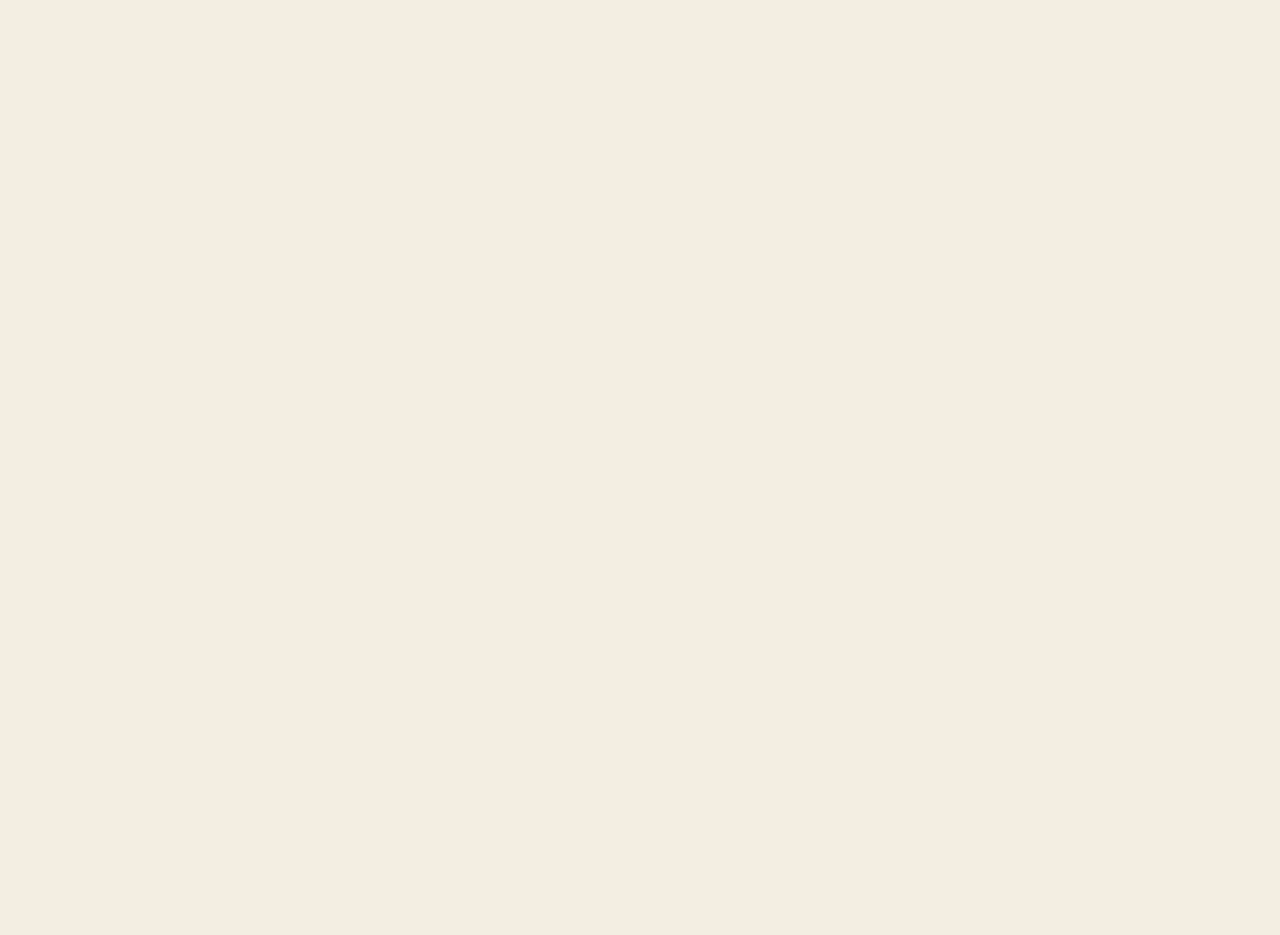
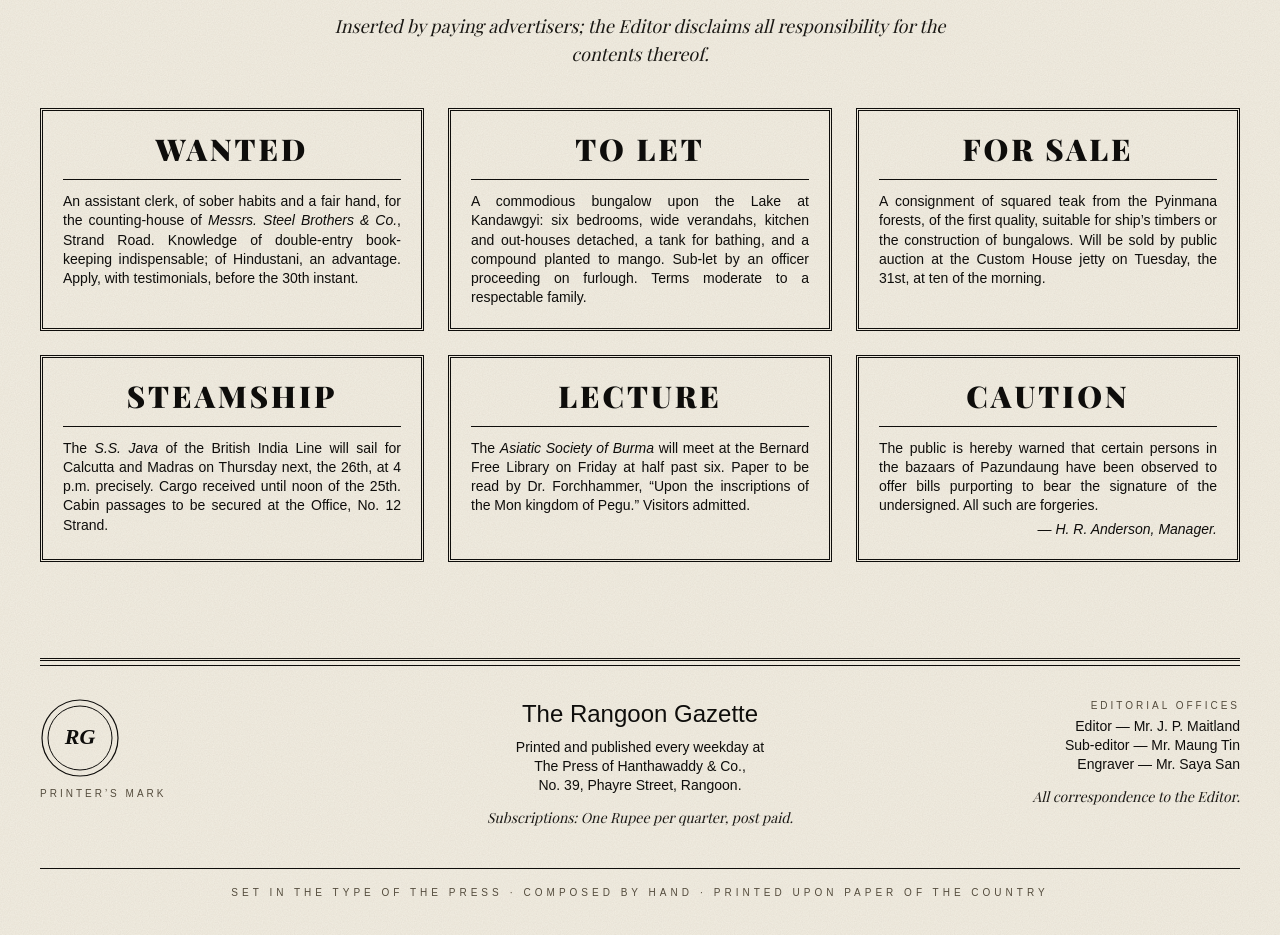
Before and after one commit to realzai/rangoon.asia, a Next.js app: page / in a window 1280 px wide. Shown: the part 4620-5555 px from the top of the page. Before the commit the page ends 4465 px from the top, so only its background shows below. Built offline with nearby package versions, Linux system fonts and the light colour scheme; a web font is replaced by a local one.

Commit message:
feat: classifieds, public notices, and printer's colophon

```diff
--- a/app/page.tsx
+++ b/app/page.tsx
@@ -406,6 +406,188 @@ export default function Home() {
           </article>
         </div>
       </section>
+
+      {/* ─── Classifieds & Notices ─── */}
+      <section className="mt-20">
+        <div className="rule-double" />
+        <div className="mt-6 text-center">
+          <div className="font-smallcaps text-[11px] uppercase tracking-[0.4em] text-ink-faded">
+            &mdash;&nbsp;&nbsp;Section the Fifth&nbsp;&nbsp;&mdash;
+          </div>
+          <h2 className="mt-3 font-display text-4xl font-black uppercase tracking-tight sm:text-6xl">
+            Classifieds &amp; Notices
+          </h2>
+          <p className="mx-auto mt-3 max-w-2xl font-display text-base italic text-ink-soft sm:text-lg">
+            Inserted by paying advertisers; the Editor disclaims all
+            responsibility for the contents thereof.
+          </p>
+        </div>
+
+        <div className="mt-10 grid grid-cols-1 gap-6 sm:grid-cols-2 lg:grid-cols-3">
+          {/* WANTED */}
+          <article className="border-[3px] border-double border-ink p-5">
+            <div className="text-center font-display text-3xl font-black uppercase tracking-widest">
+              Wanted
+            </div>
+            <div className="rule-thin my-3" />
+            <p className="text-justify text-[14px] leading-snug">
+              An assistant clerk, of sober habits and a fair hand, for the
+              counting-house of <span className="italic">Messrs. Steel Brothers &amp; Co.</span>,
+              Strand Road. Knowledge of double-entry book-keeping indispensable;
+              of Hindustani, an advantage. Apply, with testimonials, before the
+              30th instant.
+            </p>
+          </article>
+
+          {/* TO LET */}
+          <article className="border-[3px] border-double border-ink p-5">
+            <div className="text-center font-display text-3xl font-black uppercase tracking-widest">
+              To Let
+            </div>
+            <div className="rule-thin my-3" />
+            <p className="text-justify text-[14px] leading-snug">
+              A commodious bungalow upon the Lake at Kandawgyi: six bedrooms,
+              wide verandahs, kitchen and out-houses detached, a tank for
+              bathing, and a compound planted to mango. Sub-let by an officer
+              proceeding on furlough. Terms moderate to a respectable family.
+            </p>
+          </article>
+
+          {/* FOR SALE */}
+          <article className="border-[3px] border-double border-ink p-5">
+            <div className="text-center font-display text-3xl font-black uppercase tracking-widest">
+              For Sale
+            </div>
+            <div className="rule-thin my-3" />
+            <p className="text-justify text-[14px] leading-snug">
+              A consignment of squared teak from the Pyinmana forests, of the
+              first quality, suitable for ship&rsquo;s timbers or the
+              construction of bungalows. Will be sold by public auction at the
+              Custom House jetty on Tuesday, the 31st, at ten of the morning.
+            </p>
+          </article>
+
+          {/* STEAMSHIP NOTICE */}
+          <article className="border-[3px] border-double border-ink p-5">
+            <div className="text-center font-display text-3xl font-black uppercase tracking-widest">
+              Steamship
+            </div>
+            <div className="rule-thin my-3" />
+            <p className="text-justify text-[14px] leading-snug">
+              The <span className="italic">S.S. Java</span> of the British India
+              Line will sail for Calcutta and Madras on Thursday next, the
+              26th, at 4 p.m. precisely. Cargo received until noon of the 25th.
+              Cabin passages to be secured at the Office, No. 12 Strand.
+            </p>
+          </article>
+
+          {/* PUBLIC LECTURE */}
+          <article className="border-[3px] border-double border-ink p-5">
+            <div className="text-center font-display text-3xl font-black uppercase tracking-widest">
+              Lecture
+            </div>
+            <div className="rule-thin my-3" />
+            <p className="text-justify text-[14px] leading-snug">
+              The <span className="italic">Asiatic Society of Burma</span> will
+              meet at the Bernard Free Library on Friday at half past six.
+              Paper to be read by Dr.&nbsp;Forchhammer, &ldquo;Upon the
+              inscriptions of the Mon kingdom of Pegu.&rdquo; Visitors admitted.
+            </p>
+          </article>
+
+          {/* CAUTIONARY */}
+          <article className="border-[3px] border-double border-ink p-5">
+            <div className="text-center font-display text-3xl font-black uppercase tracking-widest">
+              Caution
+            </div>
+            <div className="rule-thin my-3" />
+            <p className="text-justify text-[14px] leading-snug">
+              The public is hereby warned that certain persons in the bazaars
+              of Pazundaung have been observed to offer bills purporting to
+              bear the signature of the undersigned. All such are forgeries.
+              <span className="block mt-1 text-right italic">
+                &mdash; H. R. Anderson, Manager.
+              </span>
+            </p>
+          </article>
+        </div>
+      </section>
+
+      {/* ─── Footer Colophon ─── */}
+      <footer className="mt-24">
+        <div className="rule-double" />
+        <div className="rule-thin mt-1" />
+
+        <div className="mt-8 grid grid-cols-1 items-start gap-8 md:grid-cols-3">
+          {/* left: printer's mark */}
+          <div className="text-center md:text-left">
+            <svg
+              viewBox="0 0 80 80"
+              xmlns="http://www.w3.org/2000/svg"
+              className="mx-auto h-20 w-20 md:mx-0"
+              role="img"
+              aria-label="Printer&apos;s mark"
+            >
+              <g fill="#0e0d0b">
+                <circle cx="40" cy="40" r="38" fill="none" stroke="#0e0d0b" strokeWidth="1.2" />
+                <circle cx="40" cy="40" r="32" fill="none" stroke="#0e0d0b" strokeWidth="1" />
+                <text
+                  x="40"
+                  y="46"
+                  textAnchor="middle"
+                  fontFamily="serif"
+                  fontStyle="italic"
+                  fontWeight="700"
+                  fontSize="22"
+                >
+                  RG
+                </text>
+              </g>
+            </svg>
+            <div className="mt-2 font-smallcaps text-[10px] uppercase tracking-[0.3em] text-ink-faded">
+              Printer&rsquo;s Mark
+            </div>
+          </div>
+
+          {/* center: imprint */}
+          <div className="text-center font-serif">
+            <div className="font-blackletter text-2xl">The Rangoon Gazette</div>
+            <p className="mt-2 text-[14px] leading-snug">
+              Printed and published every weekday at
+              <br />
+              The Press of Hanthawaddy &amp; Co.,
+              <br />
+              No.&nbsp;39, Phayre Street, Rangoon.
+            </p>
+            <p className="mt-3 font-display text-sm italic text-ink-soft">
+              Subscriptions: One Rupee per quarter, post paid.
+            </p>
+          </div>
+
+          {/* right: editorial */}
+          <div className="text-center font-serif md:text-right">
+            <div className="font-smallcaps text-[10px] uppercase tracking-[0.3em] text-ink-faded">
+              Editorial Offices
+            </div>
+            <p className="mt-1 text-[14px] leading-snug">
+              Editor &mdash; Mr. J. P. Maitland
+              <br />
+              Sub-editor &mdash; Mr. Maung Tin
+              <br />
+              Engraver &mdash; Mr. Saya San
+            </p>
+            <p className="mt-3 font-display text-sm italic text-ink-soft">
+              All correspondence to the Editor.
+            </p>
+          </div>
+        </div>
+
+        <div className="rule-thin mt-10" />
+        <div className="py-4 text-center font-smallcaps text-[10px] uppercase tracking-[0.4em] text-ink-faded">
+          Set in the type of the Press &middot; Composed by hand &middot;
+          Printed upon paper of the country
+        </div>
+      </footer>
     </main>
   )
 }
```
